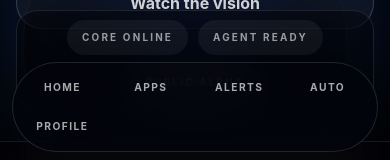
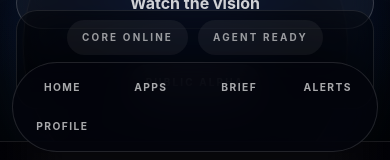
Before and after one commit to vv-glitchhub/Caster-hub, a Next.js app: page / in a window 390 px wide. Shown: the part 680-840 px from the top of the page. Built offline with nearby package versions, Linux system fonts and the light colour scheme.

Commit message:
Link daily brief in mobile navigation

```diff
--- a/components/CasterMobileBar.tsx
+++ b/components/CasterMobileBar.tsx
@@ -1,8 +1,8 @@
 const links = [
   { href: '/', label: 'Home' },
   { href: '/apps', label: 'Apps' },
+  { href: '/brief', label: 'Brief' },
   { href: '/notifications', label: 'Alerts' },
-  { href: '/autonomy', label: 'Auto' },
   { href: '/profile', label: 'Profile' },
 ]
 
```
